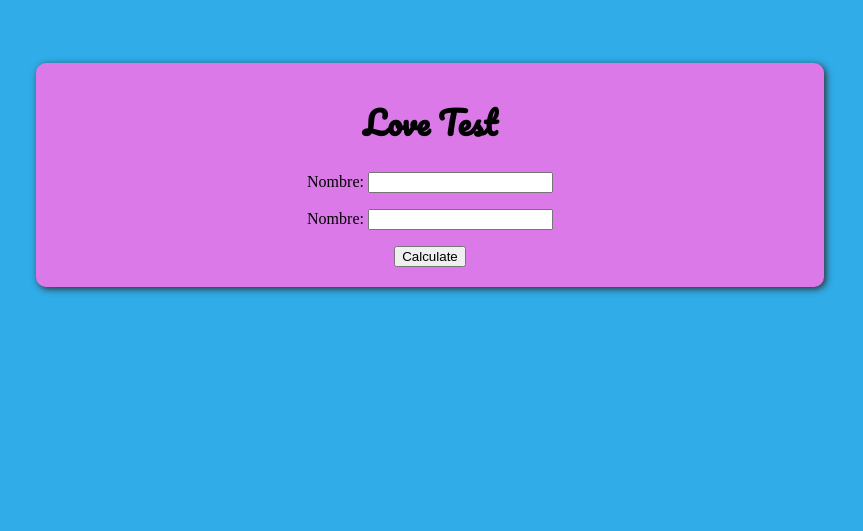
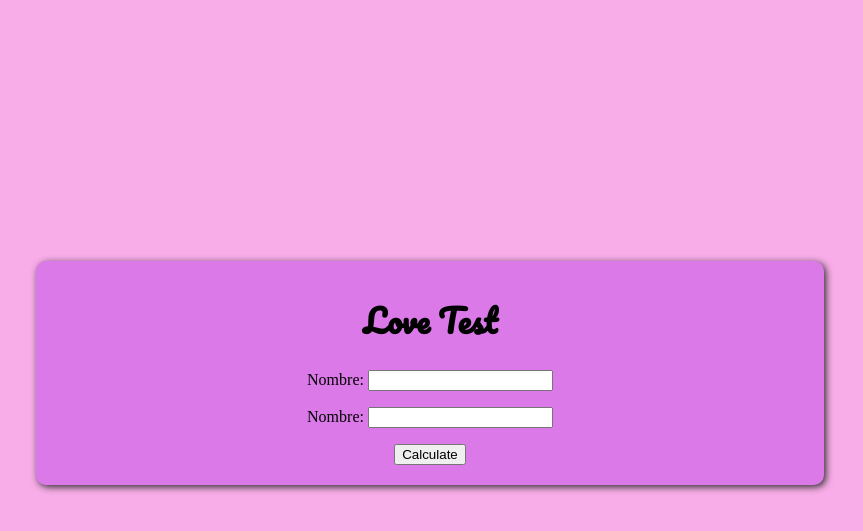
Before and after one commit to Jancell13/Love-Test, a plain HTML site: page index.html in a window 1280 px wide. Shown: the part 187-718 px from the top of the page, without its empty margins (210-1073 px from the left). Drawn offline with Linux system fonts and the light colour scheme.

Commit message:
Update style.css

```diff
--- a/style.css
+++ b/style.css
@@ -4,10 +4,11 @@ body{
     margin: 0;
     padding: 0;
     text-align: center;
-    background-color: rgb(48, 172, 232);
+    background-color: rgb(248, 172, 232);
+    overflow: hidden;
 }
 .container{
-    margin: 250px auto;
+    margin: 35% auto;
     display: flex;
     justify-content: center;
     align-items: center;
```
